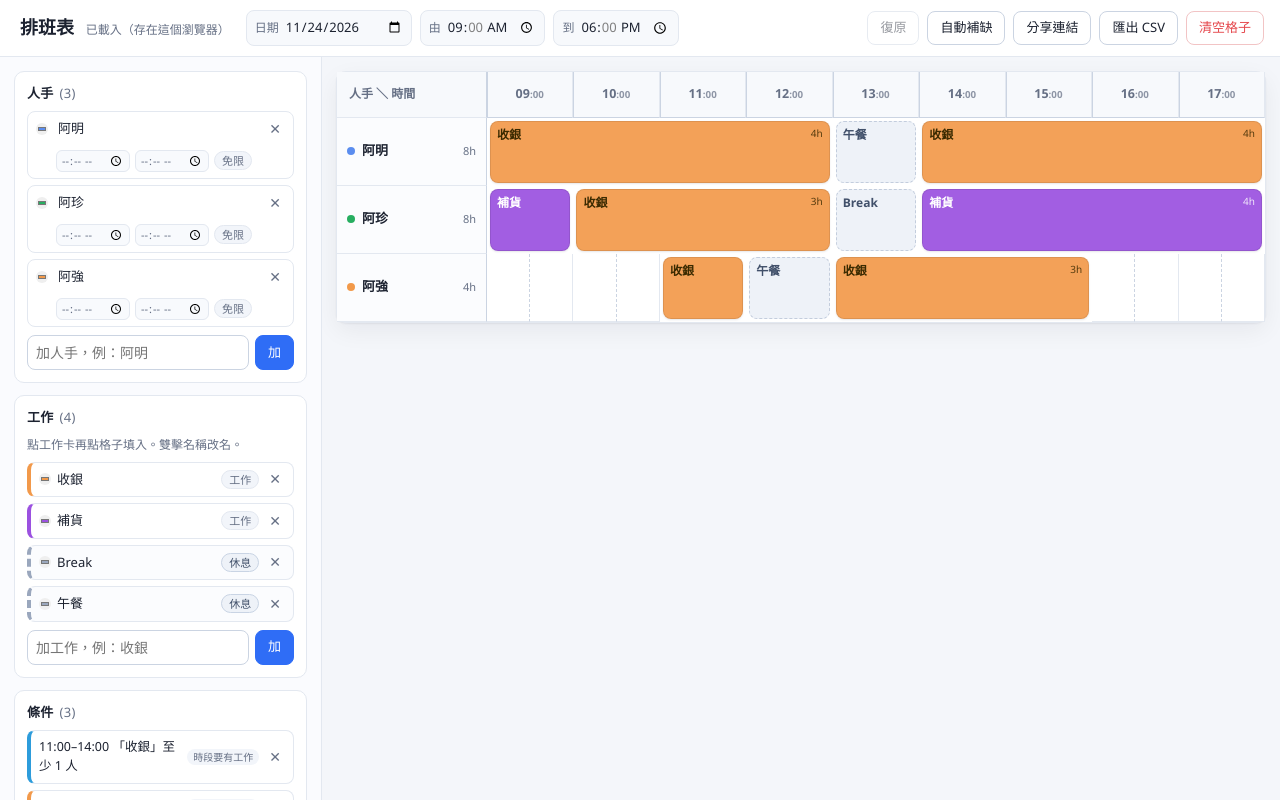
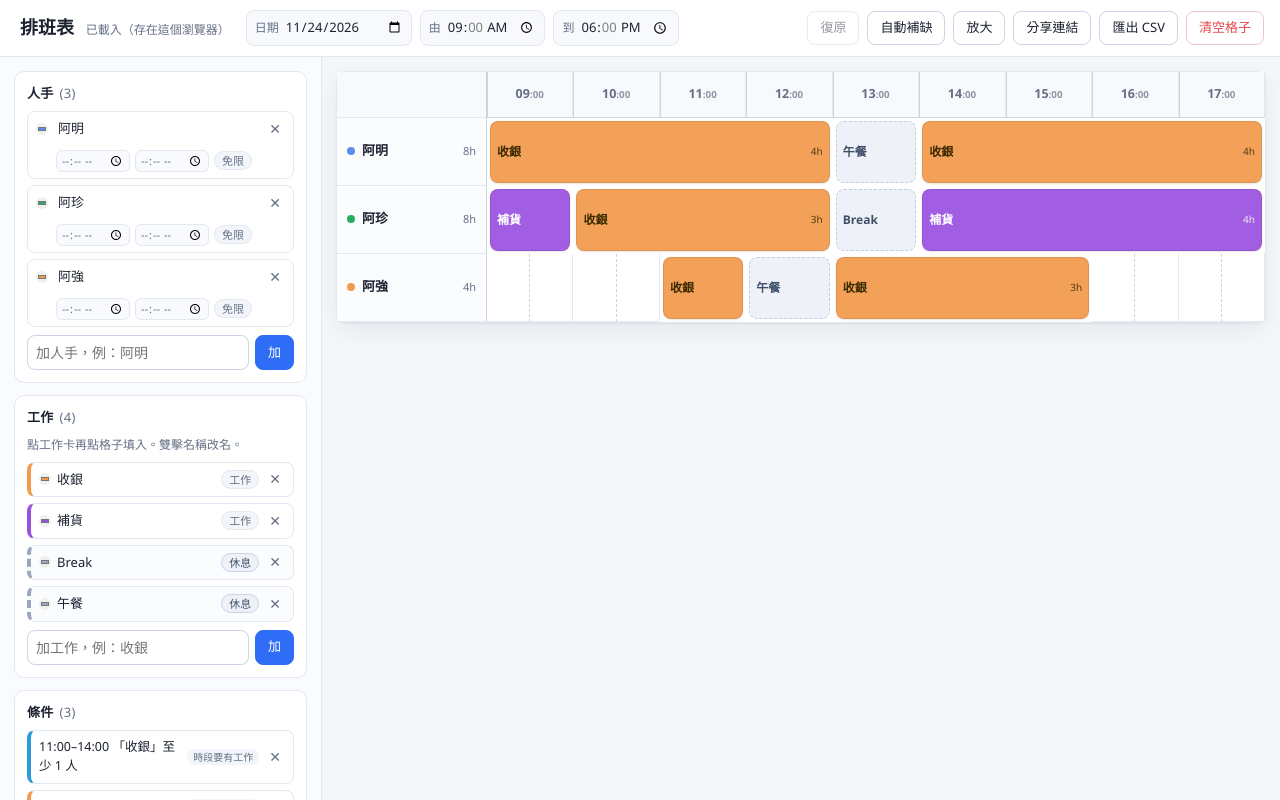
Before and after one commit to fyam1997/scheduler, a website: page public/index.html in a window 1280 px wide. Drawn offline with Linux system fonts and the light colour scheme; no server answers.

Commit message:
grid: drop corner label, add zoom toggle, shrink labels instead of truncating

```diff
--- a/public/app.js
+++ b/public/app.js
@@ -19,6 +19,7 @@ let saveTimer = null;
 let dragging = null;
 let moving = null; // 觸控搬移模式：{ personId, slots[] }
 let selectedTaskId = null;
+let zoomed = false; // false = 全部時間擠入畫面；true = 放大可左右滾動
 let warnings = [];
 let warnCells = new Map();
 let warnPeople = new Map();
@@ -488,8 +489,7 @@ function applyReadonlyUi() {
   for (const id of ['undoBtn', 'autofillBtn', 'clearBtn']) {
     const el = $(id);
     if (el) el.disabled = readonly;
-  }
-  for (const id of ['titleInput', 'dateInput', 'startInput', 'endInput']) {
+  }  for (const id of ['titleInput', 'dateInput', 'startInput', 'endInput']) {
     const el = $(id);
     if (el) el.disabled = readonly;
   }
@@ -864,11 +864,11 @@ function renderGrid() {
   grid.textContent = '';
   const sl = slots();
   grid.style.setProperty('--half-cols', sl.length);
-
-  // 左上角
+  grid.classList.toggle('zoomed', zoomed);
+
+  // 左上角（唔顯示文字）
   const corner = document.createElement('div');
   corner.className = 'cell h-name h-corner';
-  corner.textContent = '人手 ＼ 時間';
   corner.style.gridColumn = '1';
   corner.style.gridRow = '1';
   grid.append(corner);
@@ -981,6 +981,33 @@ function renderGrid() {
       i = j + 1;
     }
   });
+
+  requestAnimationFrame(fitBlockLabels);
+}
+
+// 全顯示模式：逐個區塊量度，縮字體直到名稱完整顯示
+function fitBlockLabels() {
+  if (zoomed) return;
+  const labels = document.querySelectorAll('.grid:not(.zoomed) .block .block-label');
+  for (const label of labels) {
+    const block = label.parentElement;
+    if (!block) continue;
+    const maxW = block.clientWidth - 12; // padding
+    const maxH = block.clientHeight - 10;
+    if (maxW <= 0 || maxH <= 0) continue;
+    let size = 12;
+    label.style.fontSize = `${size}px`;
+    // 逐步縮到 6px
+    while (size > 6) {
+      const fitsW = label.scrollWidth <= maxW + 1;
+      const fitsH = label.scrollHeight <= maxH + 1;
+      if (fitsW && fitsH) break;
+      size -= 0.5;
+      label.style.fontSize = `${size}px`;
+    }
+    // 名稱仍然過長 → 用兩行
+    if (label.scrollWidth > maxW + 1) label.style.wordBreak = 'break-all';
+  }
 }
 
 function buildEmptyCell(person, slot, colStart, rowIndex) {
@@ -1049,6 +1076,7 @@ function buildBlock(person, blockSlots, colStart, rowIndex) {
   const label = document.createElement('span');
   label.className = 'block-label';
   label.textContent = task.name;
+  label.title = task.name;
   el.append(label);
 
   const hrs = (blockSlots.length * SLOT_MIN) / 60;
@@ -1693,6 +1721,18 @@ function showShareError() {
   box.append(text, hide);
 }
 
+/* ---------------- 縮放切換 ---------------- */
+function toggleZoom() {
+  zoomed = !zoomed;
+  const btn = $('fitBtn');
+  btn.textContent = zoomed ? '全顯示' : '放大';
+  btn.title = zoomed
+    ? '切換：全部時間擠在畫面內 / 放大可左右滾動'
+    : '切換：全部時間擠在畫面內 / 放大可左右滾動';
+  btn.classList.toggle('on', zoomed);
+  renderGrid();
+}
+
 /* ---------------- inputs / bind ---------------- */
 function syncInputs() {
   $('titleInput').value = state.title;
@@ -1763,6 +1803,7 @@ function bind() {
 
   $('undoBtn').addEventListener('click', undo);
   $('autofillBtn').addEventListener('click', autofill);
+  $('fitBtn').addEventListener('click', toggleZoom);
   $('csvBtn').addEventListener('click', exportCsv);
   $('clearBtn').addEventListener('click', () => {
     if (!Object.keys(state.assignments).length) return;
--- a/public/index.html
+++ b/public/index.html
@@ -24,6 +24,7 @@
   <div class="actions">
     <button id="undoBtn" class="btn" title="復原 (Ctrl+Z)">復原</button>
     <button id="autofillBtn" class="btn">自動補缺</button>
+    <button id="fitBtn" class="btn" title="切換：全部時間擠在畫面內 / 放大可左右滾動">放大</button>
     <button id="shareBtn" class="btn">分享連結</button>
     <button id="csvBtn" class="btn">匯出 CSV</button>
     <button id="clearBtn" class="btn btn-danger">清空格子</button>
--- a/public/styles.css
+++ b/public/styles.css
@@ -101,6 +101,8 @@ button, input, select { font: inherit; color: inherit; }
 .btn-primary:hover { background: #2559d0; border-color: #2559d0; }
 .btn-danger { color: var(--danger); border-color: #f2c4c5; }
 .btn-danger:hover { background: #fdf1f1; }
+.btn.on { background: var(--primary); border-color: var(--primary); color: #fff; }
+.btn.on:hover { background: #2559d0; }
 
 /* ---------- banner ---------- */
 .banner {
@@ -350,6 +352,16 @@ body.readonly .person-name.has-warn { cursor: default; }
   width: 100%;
 }
 
+/* 放大模式：固定格寬，超出可左右滾動 */
+.board { overflow: auto; }
+.grid.zoomed {
+  grid-template-columns: var(--name-w) repeat(var(--half-cols), 56px);
+  width: max-content;
+}
+.grid.zoomed .block { font-size: 11.5px; }
+.grid.zoomed .h-hour { font-size: 12px; }
+.grid.zoomed .h-hour .mm { display: inline; }
+
 .cell { border-right: 1px solid var(--line); border-bottom: 1px solid var(--line); background: #fff; }
 
 /* corner + headers */
@@ -367,7 +379,7 @@ body.readonly .person-name.has-warn { cursor: default; }
   min-height: 46px;
   border-right: 1px solid var(--line-strong);
 }
-.h-corner { position: sticky; top: 0; }
+.h-corner { position: sticky; top: 0; padding: 0; }
 
 .h-hour {
   position: sticky;
@@ -471,7 +483,8 @@ body.moving .sl:hover { box-shadow: inset 0 0 0 2px var(--primary); background:
   border-radius: 8px;
   padding: 5px 6px;
   display: flex;
-  align-items: flex-start;
+  align-items: center;
+  justify-content: center;
   gap: 4px;
   font-size: 12px;
   font-weight: 700;
@@ -490,6 +503,15 @@ body.moving .sl:hover { box-shadow: inset 0 0 0 2px var(--primary); background:
   font-weight: 600;
 }
 .block .block-label { overflow: hidden; text-overflow: ellipsis; white-space: nowrap; flex: 1; min-width: 0; }
+
+/* 全顯示模式：唔省略工作名，改為縮細字體（JS 量度後調整） */
+.grid:not(.zoomed) .block .block-label {
+  white-space: normal;
+  overflow: hidden;
+  text-overflow: clip;
+  overflow-wrap: anywhere;
+  line-height: 1.1;
+}
 .block .block-dur { font-weight: 500; font-size: 10px; opacity: 0.85; flex: 0 0 auto; }
 .block.has-warn { box-shadow: 0 0 0 2px var(--warn-line), 0 1px 2px rgba(16, 24, 40, 0.1); }
 .block .warn-badge {
```
